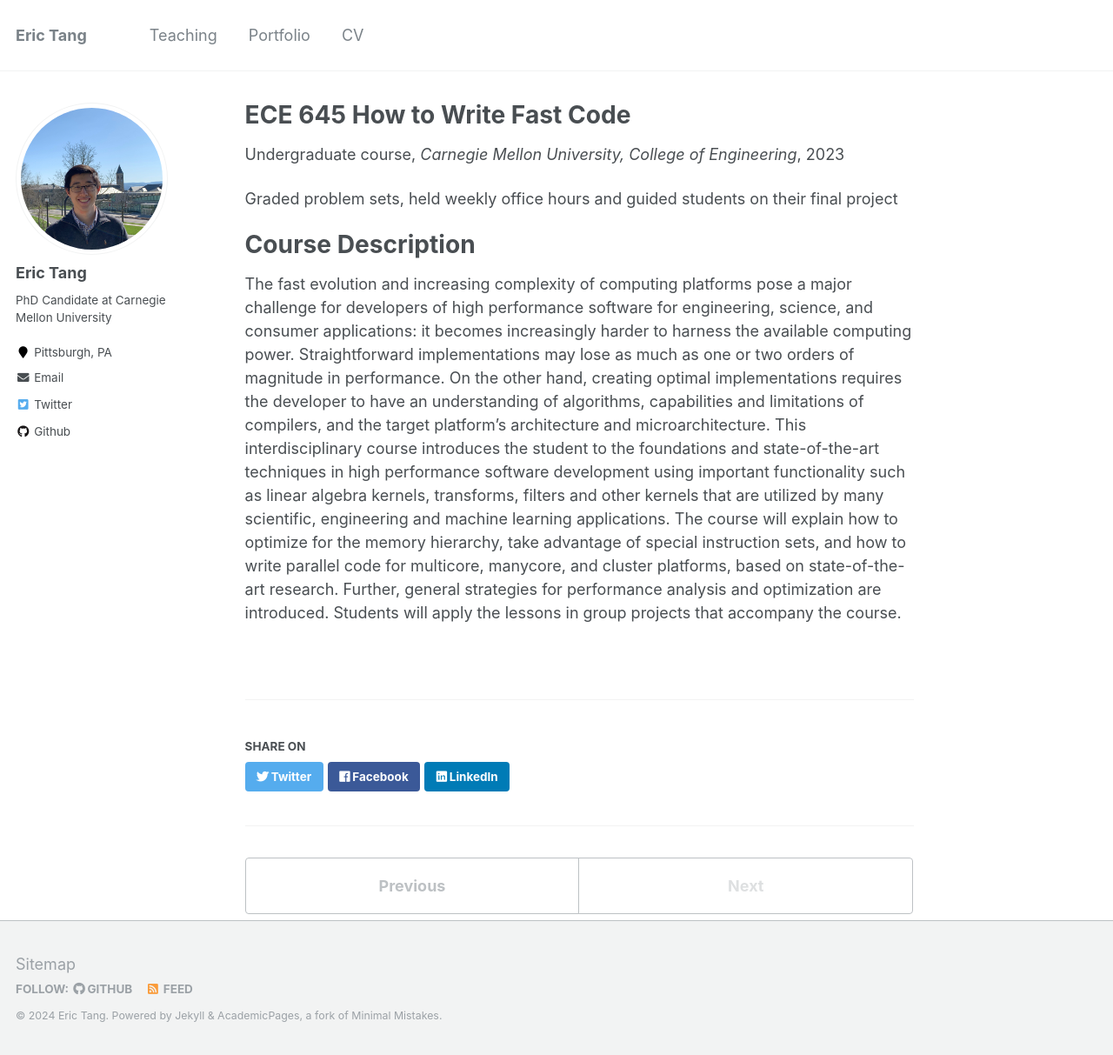
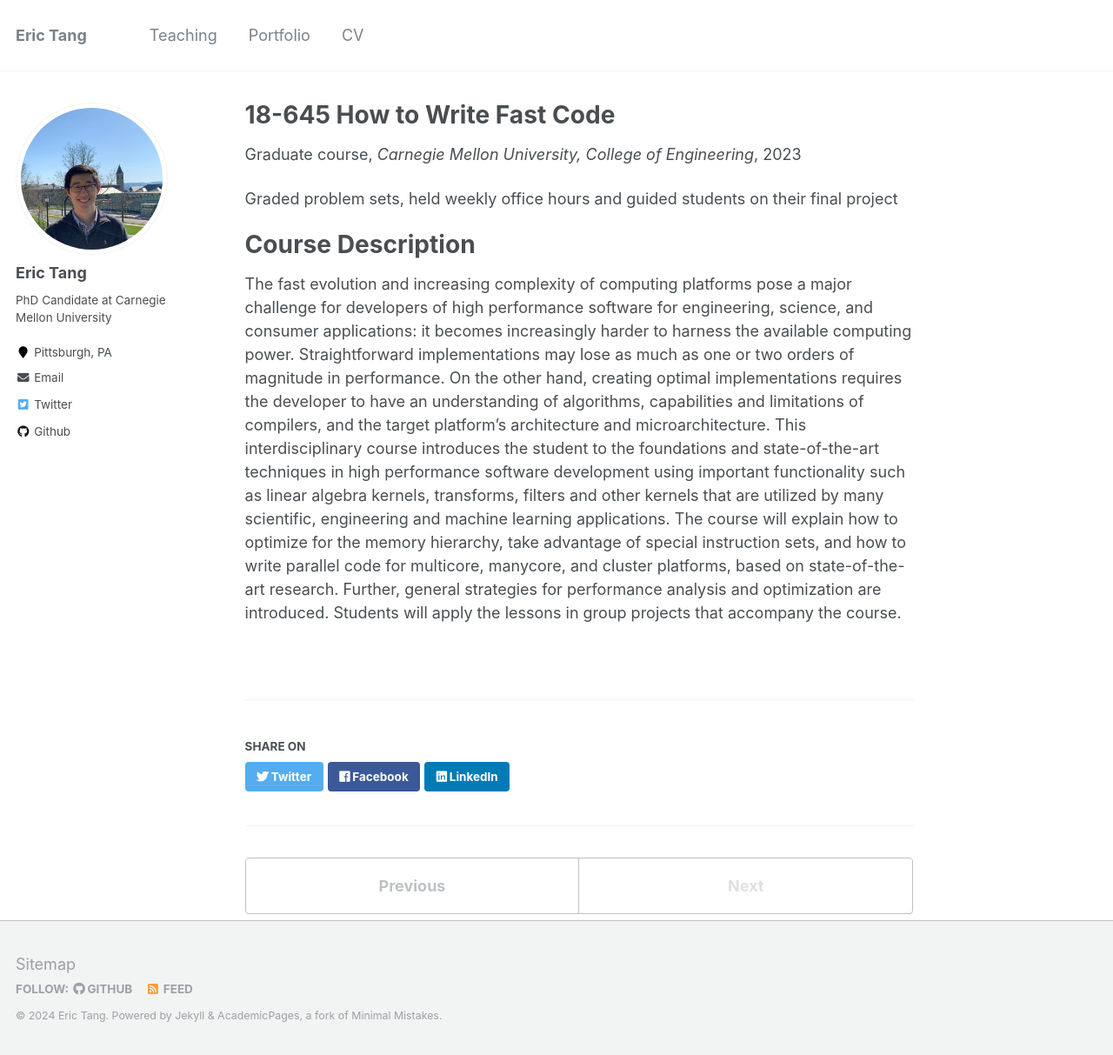
Before and after one commit to erictang25/erictang25.github.io, a Jekyll site: the page built from _teaching/2023-spring-teaching.md, in a window 1280 px wide and 1213 px high. Shown: the whole window at 87% size. Built offline with Jekyll 4.4.1, drawn with Linux system fonts in a browser that asks for light colours.

Commit message:
updated teaching page

```diff
--- a/_teaching/2023-spring-teaching.md
+++ b/_teaching/2023-spring-teaching.md
@@ -1,7 +1,7 @@
 ---
-title: "ECE 645 How to Write Fast Code"
+title: "18-645 How to Write Fast Code"
 collection: teaching
-type: "Undergraduate course"
+type: "Graduate course"
 permalink: /teaching/2023-spring-teaching
 venue: "Carnegie Mellon University, College of Engineering"
 date: 2023-08-28
```
